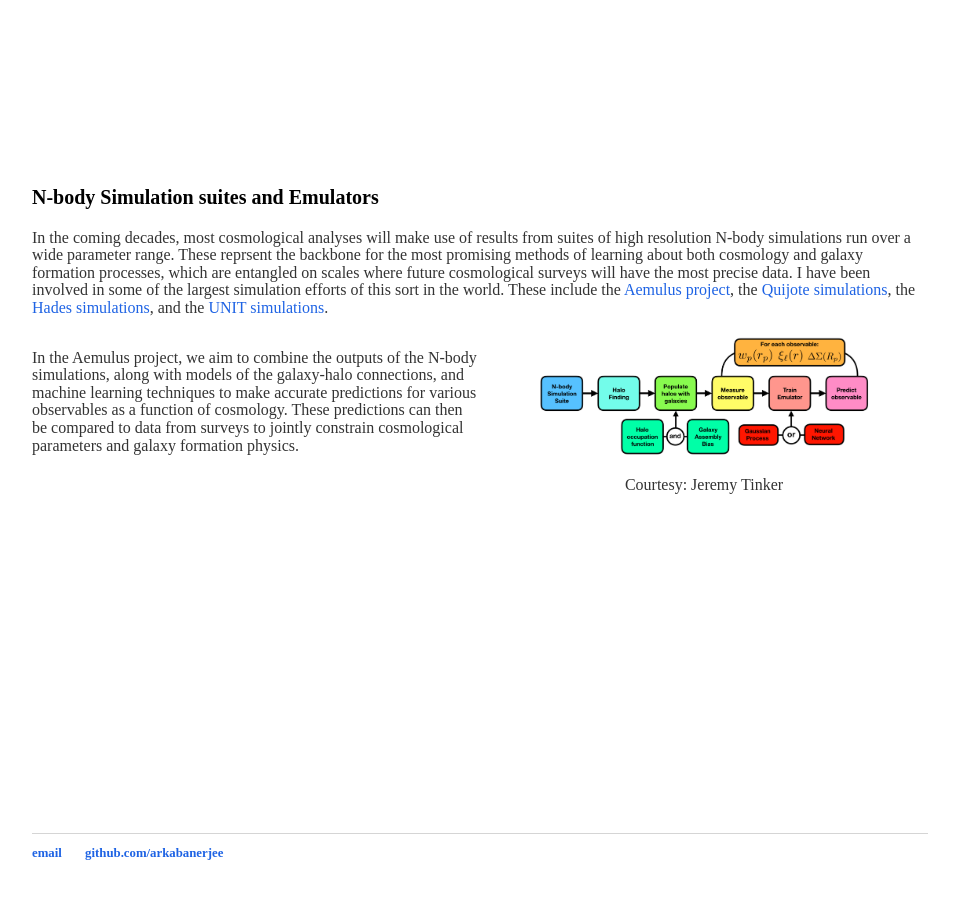
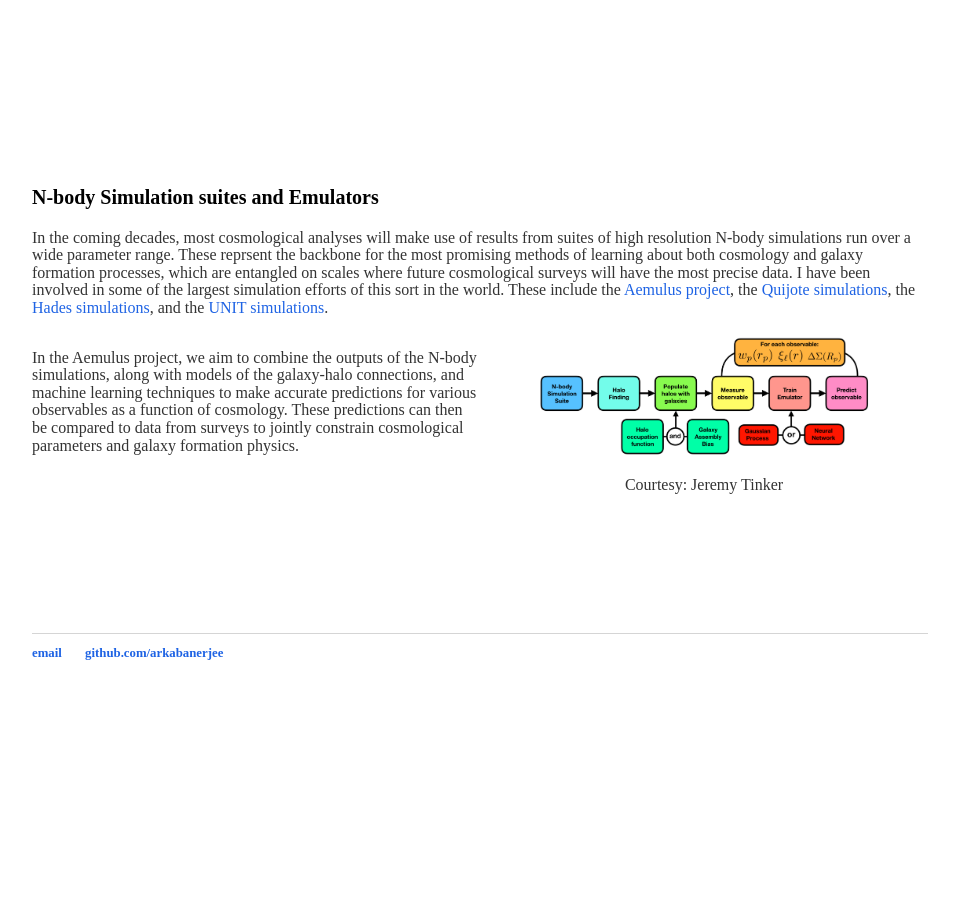
Before and after one commit to arkabanerjee/arkabanerjee.github.io, a Jekyll site: the page built from research/index.html, in a window 1280 px wide. Shown: the part 2082-3003 px from the top of the page, without its empty margins (160-1119 px from the left). Built offline with Jekyll 4.4.1, drawn with Linux system fonts in a browser that asks for light colours; after the commit the page ends 2803 px from its top, so only the background shows below that.

```diff
--- a/research/index.html
+++ b/research/index.html
@@ -44,10 +44,10 @@
     <h3>N-body Simulation suites and Emulators</h3>
     <p>In the coming decades, most cosmological analyses will make use of results from suites of high resolution N-body simulations run over a wide parameter range. These reprsent the backbone for the most promising methods of learning about both cosmology and galaxy formation processes, which are entangled on scales where future cosmological surveys will have the most precise data. I have been involved in some of the largest simulation efforts of this sort in the world. These include the <a href ="https://aemulusproject.github.io/">Aemulus project</a>, the <a href="https://github.com/franciscovillaescusa/Quijote-simulations">Quijote simulations</a>, the <a href="https://franciscovillaescusa.github.io/hades.html">Hades simulations</a>, and the <a href="http://www.unitsims.org/">UNIT simulations</a>.</p>
     <div style="width: 100%;">
-        <div style="width: 50%; height: 500px; float: left;">
+        <div style="width: 50%; height: 300px; float: left;">
             <p>In the Aemulus project, we aim to combine the outputs of the N-body simulations, along with models of the galaxy-halo connections, and machine learning techniques to make accurate predictions for various observables as a function of cosmology. These predictions can then be compared to data from surveys to jointly constrain cosmological parameters and galaxy formation physics. </p>
         </div>
-        <div style="margin-left: 50%; height: 500px;">
+        <div style="margin-left: 50%; height: 300px;">
             <img src="flowchart.png"  class="center">
             <p style="text-align:center;"> Courtesy: Jeremy Tinker</p>
         </div>
```
